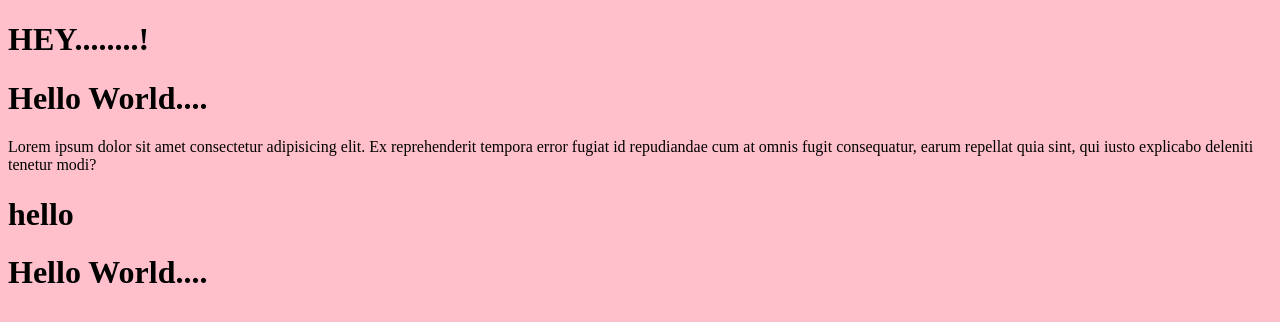
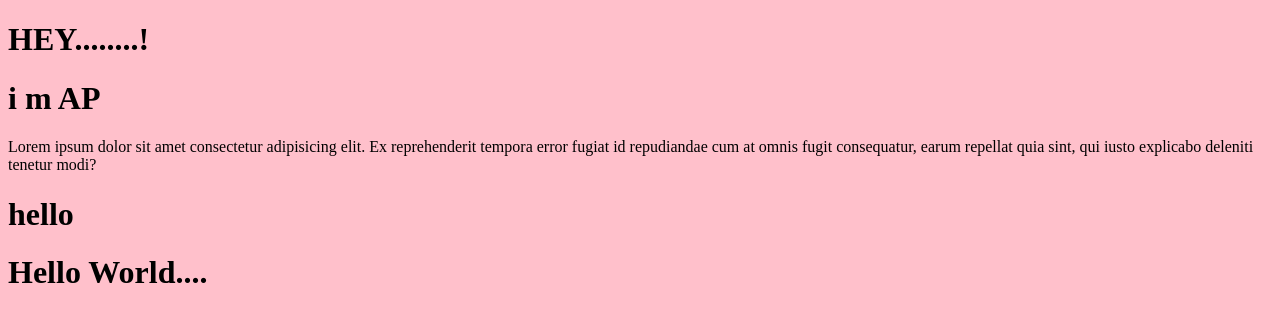
Before and after one commit to Vrushali-Bhangude/e-commerace, a plain HTML site: page index.html in a window 1280 px wide. Drawn offline with Linux system fonts and the light colour scheme.

Commit message:
line change

```diff
--- a/index.html
+++ b/index.html
@@ -8,7 +8,7 @@
 </head>
 <body>
     <h1>HEY........!</h1>
-    <h1>Hello World....</h1>
+    <h1>i m AP</h1>
     <p>Lorem ipsum dolor sit amet consectetur adipisicing elit. Ex reprehenderit tempora error fugiat id repudiandae cum at omnis fugit consequatur, earum repellat quia sint, qui iusto explicabo deleniti tenetur modi?</p>
     <h1>hello </h1>
     <h1>Hello World....</h1>
```
